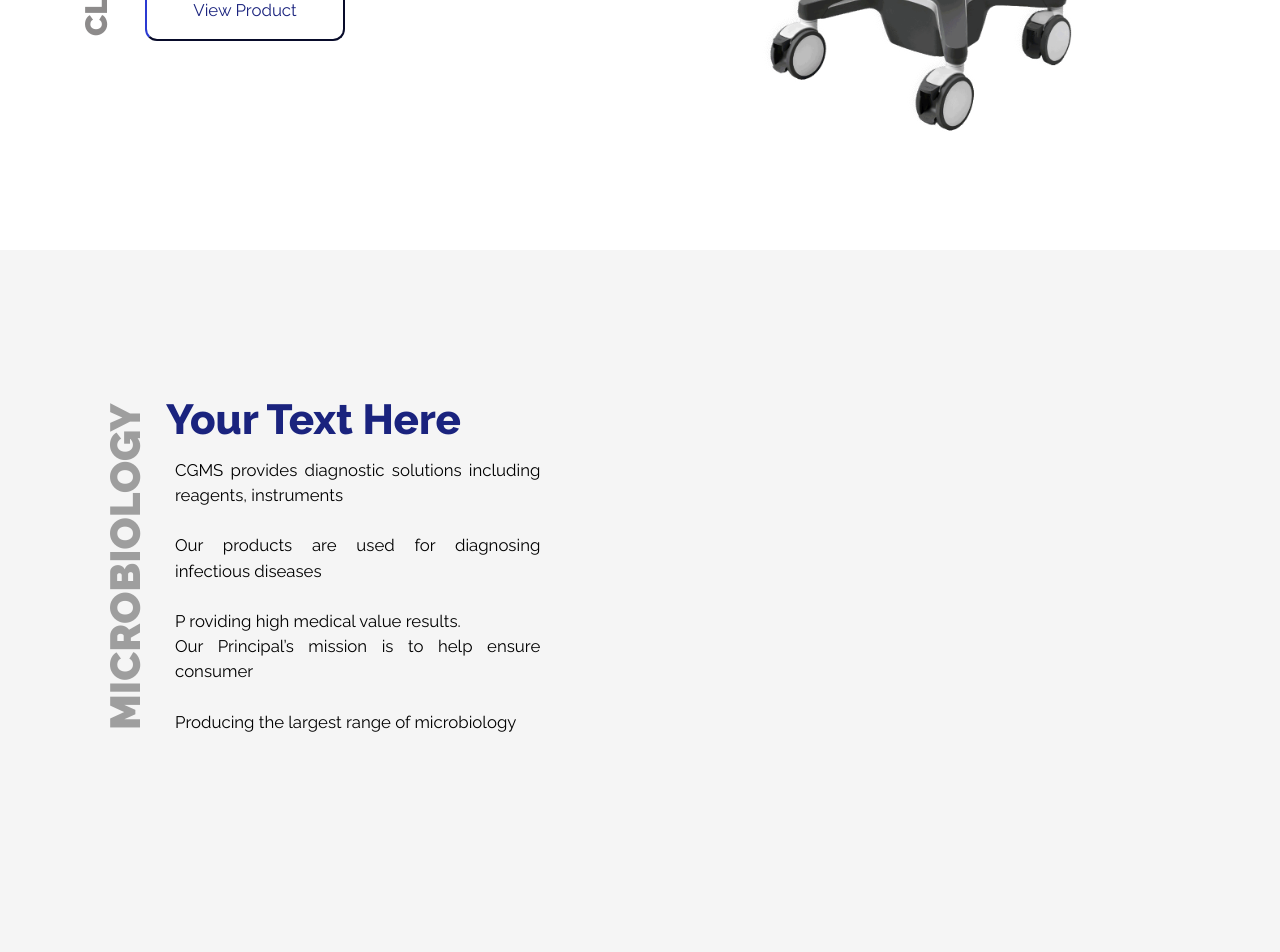
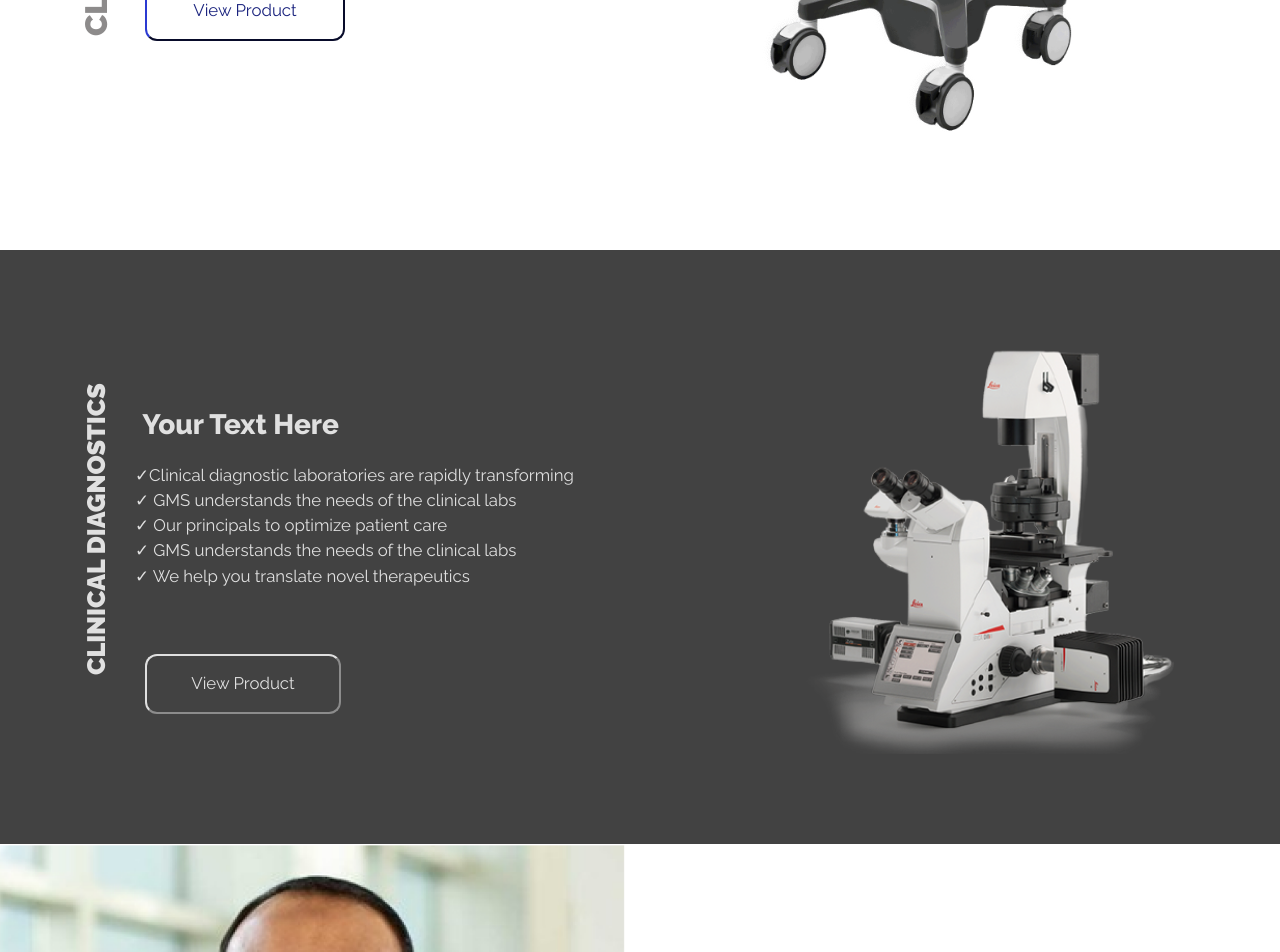
Before and after one commit to Shabbarsyed/gmsupdates, a PHP site: page / in a window 1280 px wide. Shown: the part 1267-2219 px from the top of the page. Run offline with PHP 8.4, Linux system fonts and the light colour scheme; some libraries are stand-ins or nearby versions; some web fonts are replaced.

Commit message:
changes 4th div

```diff
--- a/assets/css/style.css
+++ b/assets/css/style.css
@@ -973,7 +973,10 @@ Featured section style
 }
 
 /*Business Section*/
-.main_business{}
+.main_business{
+
+}
+
 .business_item{}
 .business_item h2{
     font-size:26px;
@@ -1519,53 +1522,27 @@ font-size: 1.2rem;
 
   /* //3rd div design here */
 
-  .container-2 {
-    border-color: #F5F5F5;
-    background-color: #F5F5F5;
-    display: flex;
-    align-items: center;
-    justify-content: space-between;
-    margin: 0 auto;
-    padding: 20px 20px;
-
-  }
-
-  .image-2 {
+
+/* 3div */
+
+
+.content-2 {
     flex-basis: 100%;
-
-  }
-
-  .image-2 img {
-    width: 30%;
-    height: auto;
-    padding-left: 300px;
-
-  }
-
-  .content-2 {
-    flex-basis: 70%;
     text-align: justify;
   }
 
-
-  .content-2 h1{
-    padding-left: 6.5rem;
-    font-weight: 800;
-    color: #1A237E;
-
-  }
   .content-2 h2 {
-    font-size: 3em;
+    font-size:  1.8rem;
     margin-bottom: 10px;
     position: relative;
-    color: #9E9E9E;
+    color: #E0E0E0;
     font-weight: 900;
-    margin-left:30px ;
     text-transform: uppercase;
-    top: 390px;
+    top: 330px;
+
     /* Rotate from top left corner (not default) */
-transform-origin: 0 0;
-transform: rotate(270deg);
+    transform-origin: 0 0;
+   transform: rotate(270deg);
   }
 
 /*   .content-1 h2::after {
@@ -1582,27 +1559,81 @@ transform: rotate(90deg);
   }*/
 
   .content-2 ul {
-    font-size: 1.2em;
+    font-size: 1.2rem;
     margin-bottom: 100px;
+    margin-left: 60px;
     line-height: 1.5;
-    color: black;
-    margin-left: 100px;
+    color: #E0E0E0;
   }
 
   .content-2 button {
-padding-left: 300px;
+    margin-left: 70px;
+    bottom: 35px;
 height: 60px;
-width: 200px;
-position: absolute;
-color: black ;
+width: 14rem;
+position: relative;
+color: #E0E0E0;
 border-radius: 12px;
-border-color: black;
+border-color: #E0E0E0;
 background-color: transparent;
-font-size: 22px;
-
+font-size: 1.2rem;
   }
 
   .content-2 button:hover {
-    border-color:#2A9EDF ;
+    margin-left: 77px;
+  }
+
+
+
+  .container-2 h1{
+    margin-left: 4.8rem;
+    font-size: 2rem;
+    font-weight: 800;
+    color: #E0E0E0;
+  }
+
+  .container-2 {
+    display: flex;
+    align-items: center;
+    justify-content: space-between;
+    position: relative;
+
+    margin: 0 auto;
+    padding: 20px 20px;
+  }
+
+
+
+  /* Main member Section  */
+  .container-section4 {
+    display: flex;
+    align-items: center;
+    align-content: center;
+
+  /*  justify-content: center;*/
+  }
+
+  .container-section42 {
+    padding-left: 160px;
+   display: flex;
+   max-width: 100%;
+    align-items: center;
+    align-content: center;
+  }
+  .container-section4 h2 {
+    padding-left: 10px;
+    font-size: 20px;
+    text-align: center;
+
+  }
+  .container-section4 h1 {
+    /* padding-left: 10px; */
+
+    font-size: 30px;
+    display: contents;
+    position: relative;
+    text-align: center;
+    font-weight: 900;
     color: #2A9EDF;
-  }
+
+  }
--- a/index.html
+++ b/index.html
@@ -318,47 +318,76 @@
 
 
             <!--Business Section-->
-            <section id="business" class="business bg-grey roomy-70">
-                <div class="container">
+            <section id="business" class="business bg roomy-70" style="background-color: #424242 ; ">
+                <div class="container" >
                     <div class="row">
                         <div class="main_business">
                            <!-- 3rd section -->
                            <div class="container-2">
                             <div class="content-2">
-        <h2>Microbiology</h2>
+                              <h2>Clinical Diagnostics</h2>
                               <h1>Your Text Here</h1>
                               <ul>
+                                <li>✓Clinical diagnostic laboratories
+                                  are rapidly transforming</li>
+                                <li>✓ GMS understands the needs
+                                  of the clinical labs</li>
+                                <li>✓ Our principals to optimize
+                                  patient care</li>
 
-        <li>CGMS provides diagnostic solutions
-          including reagents, instruments</li>
-        <br>
-        <li>Our products are used for
-          diagnosing infectious diseases</li>
-        <br>
-        <li>P roviding high medical
-          value results.</li>
-        <li>Our Principal’s mission
-          is to help ensure consumer</li>
-        <br>
-        <li>Producing the largest range
-          of microbiology</li>
+                                <li>✓ GMS understands the needs
+                                  of the clinical labs</li>
+
+                                <li>✓ We help you translate novel
+                                  therapeutics</li>
                               </ul>
-      <!-- <button class="button button4">View Product</button> -->
+                              <button>View Product</button>
                             </div>
-    <div class="image-2">
+                            <div class="image">
                               <img src="assets/images/img2.png" alt="Placeholder image">
-      <!-- <img src="assets/images/img3.png" alt="Placeholder image"> -->
                             </div>
                           </div>
-
                         </div>
                     </div>
                 </div>
             </section><!-- End off Business section -->
 
 
+            <!-- Main members Section Start-->
+             <!-- section 4 -->
+  <div class="container-section4">
+
+    <img style="width:50% ; height: 70%; " src="assets/images/doc1.jpg">
+    <div class="container-section42">
+      <h2>HEAR IT FROM</h2>
+    </div>
+    <div>
+      <h1 style="padding-top: 40px;">DR.SHAHZAD</h1>
+      <div class="line2"><img style="width:250px;  position: absolute;" src="assets/images/line.png"></div>
+    </div>
+    <div>
+      <h2>YOURSELF!</h2>
+    </div>
+  </div>
+
+  <div class="container-section4">
+    <div class="container-section42">
+      <h2>HEAR IT FROM</h2>
+    </div>
+    <div >
+      <h1>DR.TAHIR SAJJAD</h1>
+      <div class="line2"><img style="width:250px;  position: absolute;" src="assets/images/line.png"></div>
+    </div>
+    <div>
+      <h2>YOURSELF!</h2>
+    </div>
+    <img style="width:50% ; height: 70%;  padding-left: 220px;" src="assets/images/v3.png">
+  </div>
+
+             <!-- Main members Section END-->
+
             <!--Business Section-->
-            <section id="business" class="business bg-grey roomy-70">
+            <section id="business" class="business  roomy-70">
                 <div class="container">
                     <div class="row">
                         <div class="main_business">
@@ -387,8 +416,8 @@
                                 </div>
                             </div>
 
-                            <div class="col-md-6">
-                                <div class="business_item sm-m-top-50">
+                            <div class="col-md-6 " >
+                                <div class="business_item sm-m-top-50 ">
                                     <h2 class="text-uppercase"><strong>Made</strong> is Template For Business</h2>
                                     <ul>
                                         <li><i class="fa fa-arrow-circle-right"></i> Clean & Modern Design</li>
@@ -413,8 +442,11 @@
             </section><!-- End off Business section -->
 
 
+
+
+
             <!--product section-->
-            <section id="product" class="product">
+            <section id="product" class="product bg-grey" >
                 <div class="container">
                     <div class="main_product roomy-80">
                         <div class="head_title text-center fix">
```
Also changed, not shown: assets/css/responsive.css (+108 -0 lines). Lines whose indentation alone changed are shown as unchanged.
